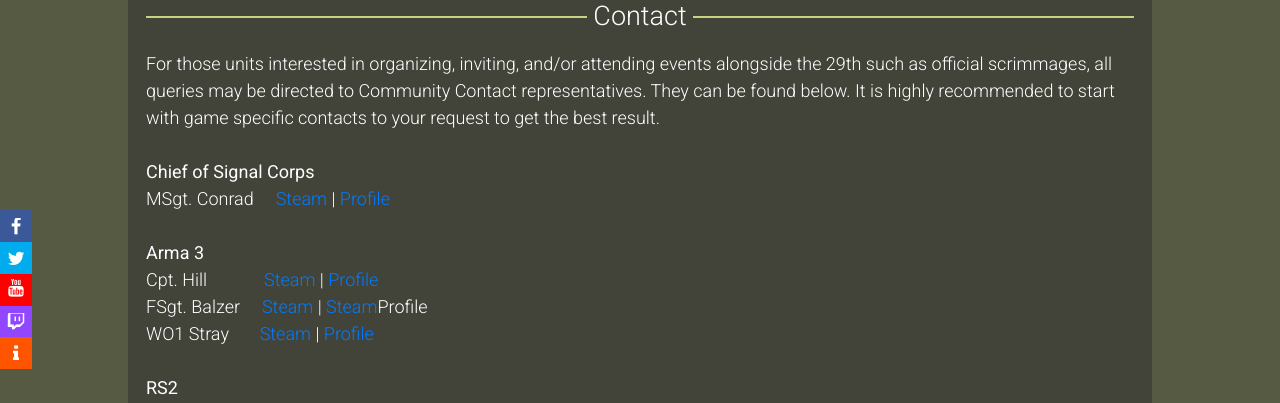
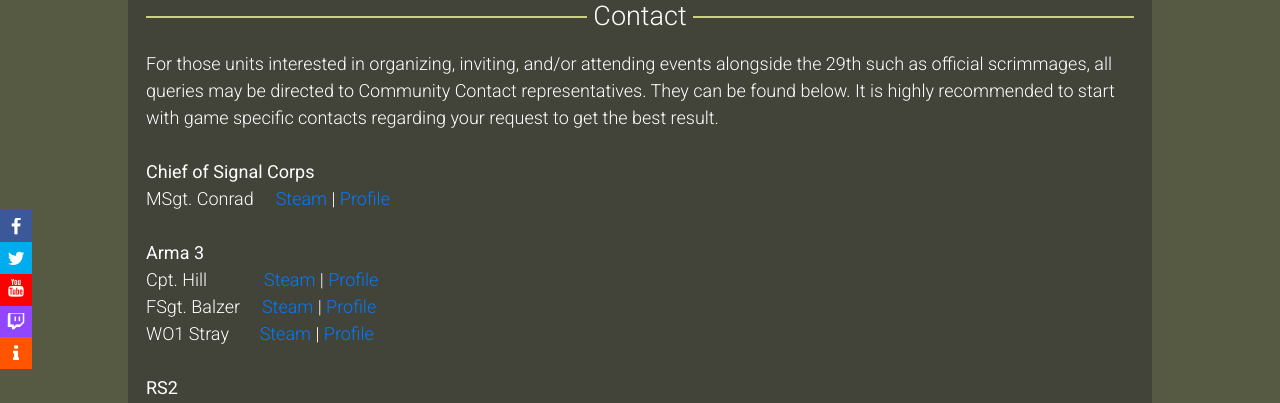
Before and after one commit to Xegion/29th.github.io, a Jekyll site: the page built from contact.html, in a window 1280 px wide. Shown: the part 184-587 px from the top of the page. Built offline with Jekyll 4.4.1, drawn with Linux system fonts in a browser that asks for light colours.

Commit message:
Add files via upload

```diff
--- a/contact.html
+++ b/contact.html
@@ -7,39 +7,39 @@ title: Contact
 	</div>
 	<div class="cl-container">
 		<p class="cl-header">&nbsp;Contact&nbsp;</p>
-		<p class="cl-text-other">For those units interested in organizing, inviting, and/or attending events alongside the 29th such as official scrimmages, all queries may be directed to Community Contact representatives. They can be found below. It is highly recommended to start with game specific contacts to your request to get the best result.
+		<p class="cl-text-other">For those units interested in organizing, inviting, and/or attending events alongside the 29th such as official scrimmages, all queries may be directed to Community Contact representatives. They can be found below. It is highly recommended to start with game specific contacts regarding your request to get the best result.
 			<br>
 			<br>
 			<b>Chief of Signal Corps</b>
 			<br>
-			MSgt. Conrad &nbsp; &nbsp; <a href="" title="">Steam</a> | <a href="" title="">Profile</a>
+			MSgt. Conrad &nbsp; &nbsp; <a href="https://steamcommunity.com/id/VulgarPlatypus/" target="_blank">Steam</a> | <a href="https://forums.29th.org/profile/44/MSgt.%20Conrad" target="_blank">Profile</a>
 			<br>
 			<br>
 			<b>Arma 3</b>
 			<br>
-			Cpt. Hill &nbsp; &nbsp; &nbsp; &nbsp; &nbsp; &nbsp; <a href="" title="">Steam</a> | <a href="" title="">Profile</a>
+			Cpt. Hill &nbsp; &nbsp; &nbsp; &nbsp; &nbsp; &nbsp; <a href="https://forums.29th.org/profile/19/Cpt.%20Hill" target="_blank">Steam</a> | <a href="https://steamcommunity.com/id/rellikplug/" target="_blank">Profile</a>
 			<br>
-			FSgt. Balzer &nbsp; &nbsp;&nbsp;<a href="" title="">Steam</a> | <a href="" title="">Steam</a>Profile</a>
+			FSgt. Balzer &nbsp; &nbsp;&nbsp;<a href="https://steamcommunity.com/profiles/76561197973258018" target="_blank">Steam</a> | <a href="https://forums.29th.org/profile/22/FSgt.%20Balzerhttps://steamcommunity.com/id/1740AlteFritz1786/" target="_blank">Profile</a>
 			<br>
-			WO1 Stray &nbsp; &nbsp; &nbsp;&nbsp;<a href="" title="">Steam</a> | <a href="" title="">Profile</a>
+			WO1 Stray &nbsp; &nbsp; &nbsp;&nbsp;<a href="https://steamcommunity.com/id/lordretro/" target="_blank">Steam</a> | <a href="https://forums.29th.org/profile/4345/WO1%20Stray" target="_blank">Profile</a>
 			<br>
 			<br>
 			<b>RS2</b>
 			<br>
-			FSgt. Cyr &nbsp; &nbsp; &nbsp; &nbsp; &nbsp; &nbsp;&nbsp; <a href="" title="">Steam</a> | <a href="" title="">Profile</a>
+			FSgt. Cyr &nbsp; &nbsp; &nbsp; &nbsp; &nbsp; &nbsp;&nbsp; <a href="https://steamcommunity.com/id/yopuii/" target="_blank">Steam</a> | <a href="https://forums.29th.org/profile/14/FSgt.%20Cyr" target="_blank">Profile</a>
 			<br>
-			WO1 Bruneau &nbsp; &nbsp;&nbsp;<a href="" title="">Steam</a> | <a href="" title="">Profile</a>
+			WO1 Bruneau &nbsp; &nbsp;&nbsp;<a href="https://steamcommunity.com/id/Bruneau/" target="_blank">Steam</a> | <a href="https://forums.29th.org/profile/4064/WO1%20Bruneau" target="_blank">Profile</a>
 			<br>
 			<br>
 			<b>Squad</b>
 			<br>
-			1Lt. Fritz &nbsp; &nbsp; &nbsp; &nbsp; &nbsp; &nbsp; &nbsp; &nbsp;<a href="" title="">Steam</a> | <a href="" title="">Profile</a>
+			1Lt. Fritz &nbsp; &nbsp; &nbsp; &nbsp; &nbsp; &nbsp; &nbsp; &nbsp;<a href="https://steamcommunity.com/id/1740AlteFritz1786/" target="_blank">Steam</a> | <a href="https://forums.29th.org/profile/53/1Lt.%20Fritz" target="_blank">Profile</a>
 			<br>
-			TSgt. Dethfield &nbsp; &nbsp; <a href="" title="">Steam</a> | <a href="" title="">Profile</a>
+			TSgt. Dethfield &nbsp; &nbsp; <a href="https://steamcommunity.com/profiles/76561197978369091" target="_blank">Steam</a> | <a href="https://forums.29th.org/profile/3585/TSgt.%20Dethfield" target="_blank">Profile</a>
 			<br>
-			Sgt. Furie &nbsp; &nbsp; &nbsp; &nbsp; &nbsp; &nbsp; &nbsp;<a href="" title="">Steam</a> | <a href="" title="">Profile</a>
+			Sgt. Furie &nbsp; &nbsp; &nbsp; &nbsp; &nbsp; &nbsp; &nbsp;<a href="https://steamcommunity.com/id/Rushonfire/" target="_blank">Steam</a> | <a href="https://forums.29th.org/profile/13826/Sgt.%20Furie" target="_blank">Profile</a>
 			<br>
-			Cpl. Newton &nbsp; &nbsp; &nbsp; &nbsp; <a href="" title="">Steam</a> | <a href="" title="">Profile</a>
+			Cpl. Newton &nbsp; &nbsp; &nbsp; &nbsp; <a href="https://steamcommunity.com/profiles/76561198033420997" target="_blank">Steam</a> | <a href="https://forums.29th.org/profile/16303/Cpl.%20Newton" target="_blank">Profile</a>
 		</p>
 	</div>
 </div>
```
